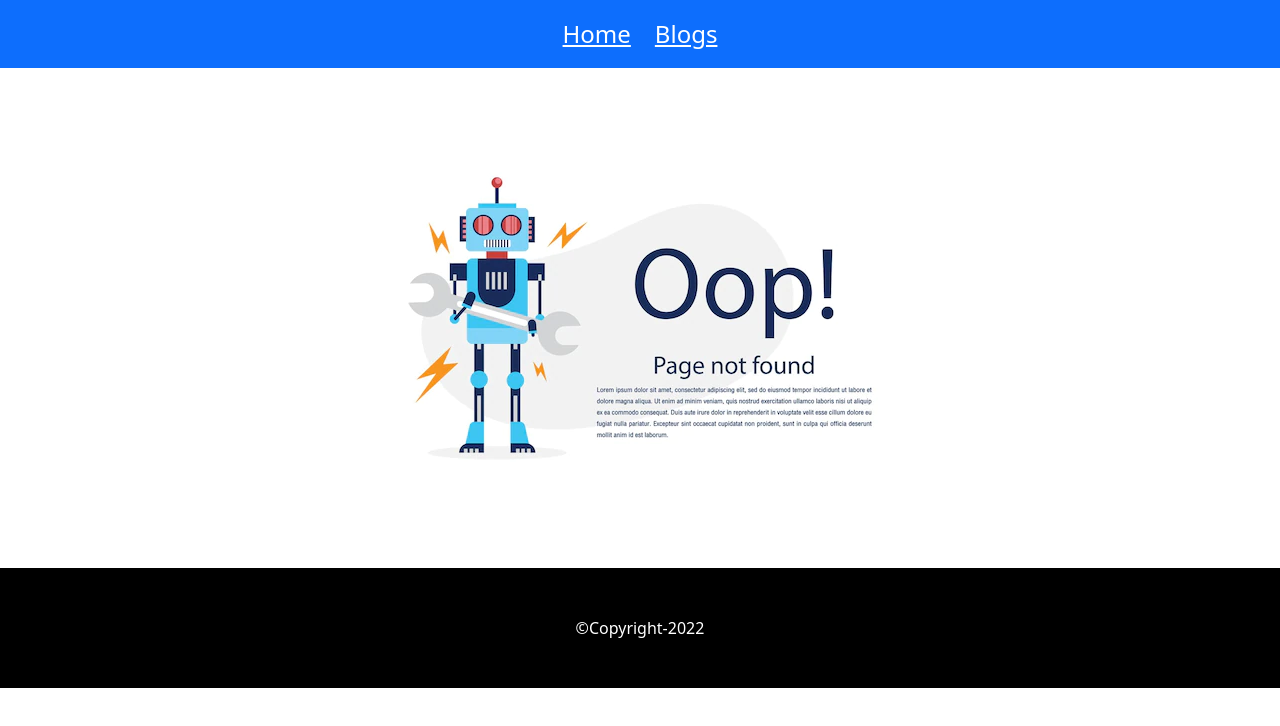
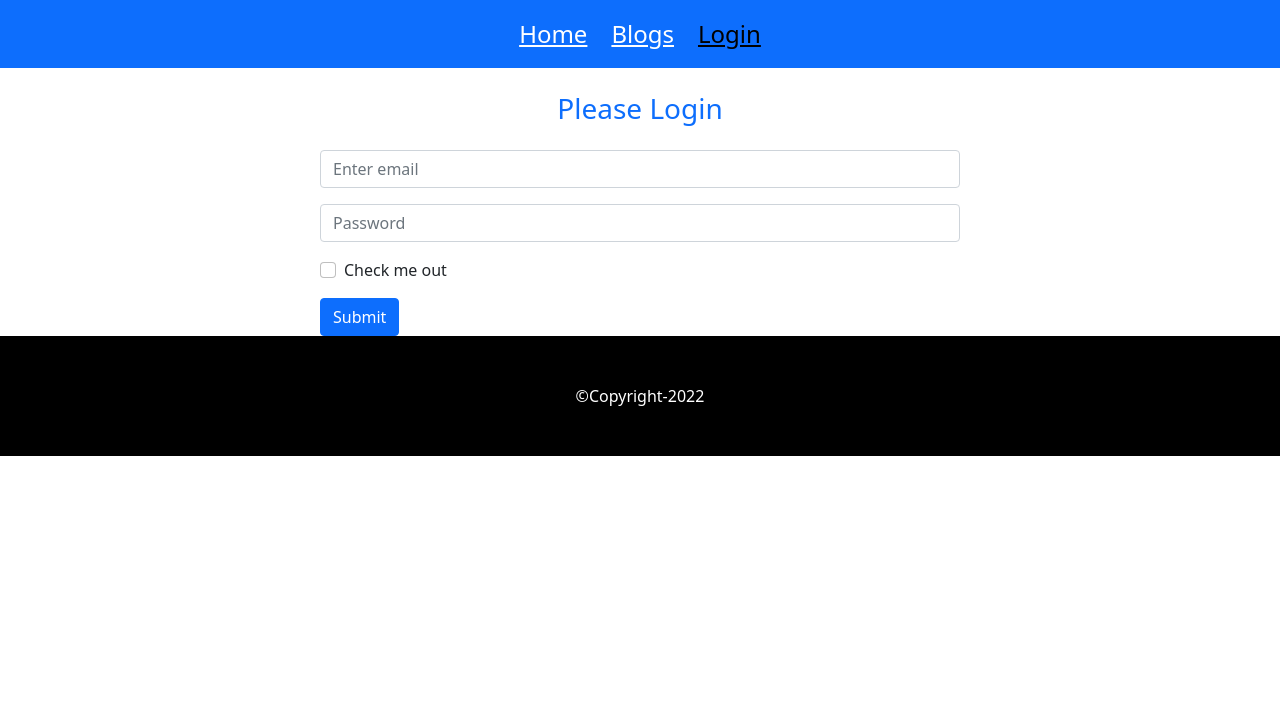
Before and after one commit to eliyasmah/-warehouse-management-client-side, a React (Create React App) app: page /login in a window 1280 px wide. Shown: the top 726 px of the page. Built offline with nearby package versions, Linux system fonts and the light colour scheme.

Commit message:
added login form

```diff
--- a/src/App.js
+++ b/src/App.js
@@ -6,6 +6,7 @@ import Home from "./Pages/Home/Home/Home";
 import Blogs from "./Pages/Blogs/Blogs";
 import UpdateInventory from "./Pages/UpdateInventory/UpdateInventory";
 import NotFound from "./Pages/Shared/NotFound/NotFound";
+import Login from "./Pages/Login/Login/Login";
 
 function App() {
   return (
@@ -18,6 +19,7 @@ function App() {
           element={<UpdateInventory></UpdateInventory>}
         ></Route>
         <Route path="/blogs" element={<Blogs></Blogs>}></Route>
+        <Route path="/login" element={<Login></Login>}></Route>
         <Route path="*" element={<NotFound></NotFound>}></Route>
       </Routes>
       <Footer></Footer>
--- /dev/null
+++ b/src/Pages/Login/Login/Login.js
@@ -0,0 +1,27 @@
+import React from "react";
+import { Button, Form } from "react-bootstrap";
+
+const Login = () => {
+  return (
+    <div className="w-50 mx-auto">
+      <h3 className="text-center text-primary my-4">Please Login</h3>
+      <Form className="">
+        <Form.Group className="mb-3" controlId="formBasicEmail">
+          <Form.Control type="email" placeholder="Enter email" />
+        </Form.Group>
+
+        <Form.Group className="mb-3" controlId="formBasicPassword">
+          <Form.Control type="password" placeholder="Password" />
+        </Form.Group>
+        <Form.Group className="mb-3" controlId="formBasicCheckbox">
+          <Form.Check type="checkbox" label="Check me out" />
+        </Form.Group>
+        <Button variant="primary" type="submit">
+          Submit
+        </Button>
+      </Form>
+    </div>
+  );
+};
+
+export default Login;
--- a/src/Pages/Shared/Header/Header.js
+++ b/src/Pages/Shared/Header/Header.js
@@ -11,6 +11,9 @@ const Header = () => {
       <CustomLink as={Link} to={"/blogs"}>
         Blogs
       </CustomLink>
+      <CustomLink as={Link} to={"/login"}>
+        Login
+      </CustomLink>
     </div>
   );
 };
--- a/src/Pages/Shared/NotFound/NotFound.js
+++ b/src/Pages/Shared/NotFound/NotFound.js
@@ -4,7 +4,7 @@ import notFound from "../../../images/notFount/404-page.webp";
 const NotFound = () => {
   return (
     <div className="text-center">
-      <img src={notFound} alt="" />
+      <img className="img-fluid" src={notFound} alt="" />
     </div>
   );
 };
--- a/src/Pages/UpdateInventory/UpdateInventory.js
+++ b/src/Pages/UpdateInventory/UpdateInventory.js
@@ -3,6 +3,7 @@ import { useParams } from "react-router-dom";
 
 const UpdateInventory = () => {
   const { updateId } = useParams();
+
   return (
     <div>
       <h1>update inventory{updateId}</h1>
```
Also changed, not shown: src/Pages/Login/Register/Register.js (added, +11 -0 lines).
